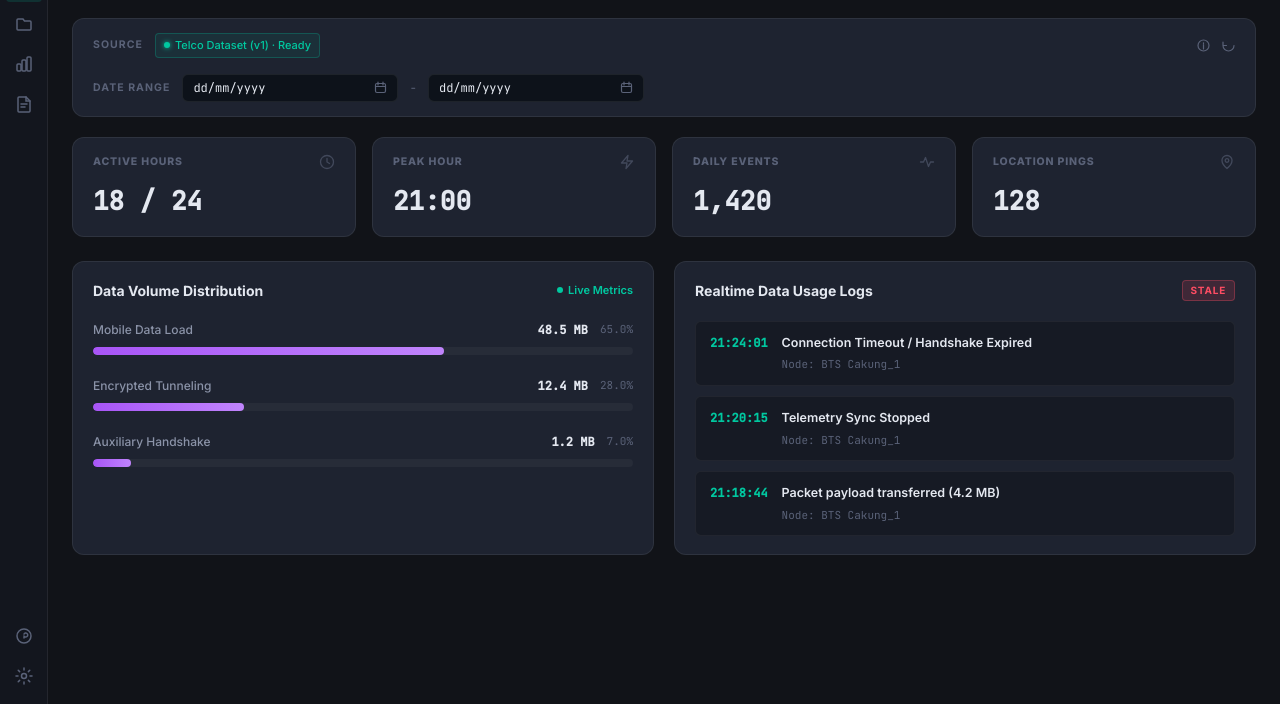
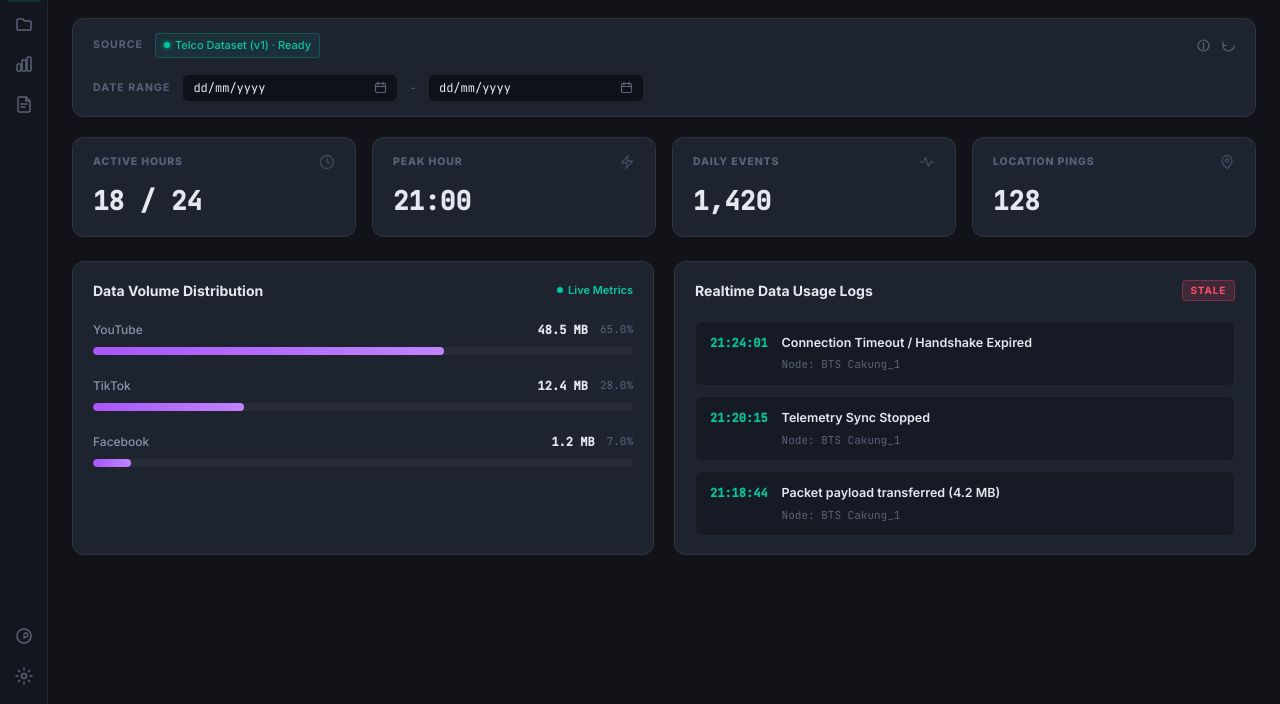
Before and after one commit to fulmal/BNPT-Demo, a plain HTML site: page data_usage.html in a window 1280 px wide. Shown: the part 96-800 px from the top of the page. Drawn offline with Linux system fonts and the light colour scheme.

Commit message:
Update indicator labels to YouTube, TikTok, and Facebook in Data Volume Distribution

```diff
--- a/data_usage.html
+++ b/data_usage.html
@@ -428,7 +428,7 @@
 
           <div class="dist-item">
             <div class="dist-info">
-              <span class="dist-label">Mobile Data Load</span>
+              <span class="dist-label">YouTube</span>
               <div class="dist-stats">
                 <span class="dist-size" id="size-mobile">48.5 MB</span>
                 <span class="dist-pct" id="pct-mobile">65.0%</span>
@@ -441,7 +441,7 @@
 
           <div class="dist-item">
             <div class="dist-info">
-              <span class="dist-label">Encrypted Tunneling</span>
+              <span class="dist-label">TikTok</span>
               <div class="dist-stats">
                 <span class="dist-size" id="size-tunnel">12.4 MB</span>
                 <span class="dist-pct" id="pct-tunnel">28.0%</span>
@@ -454,7 +454,7 @@
 
           <div class="dist-item">
             <div class="dist-info">
-              <span class="dist-label">Auxiliary Handshake</span>
+              <span class="dist-label">Facebook</span>
               <div class="dist-stats">
                 <span class="dist-size" id="size-aux">1.2 MB</span>
                 <span class="dist-pct" id="pct-aux">7.0%</span>
```
